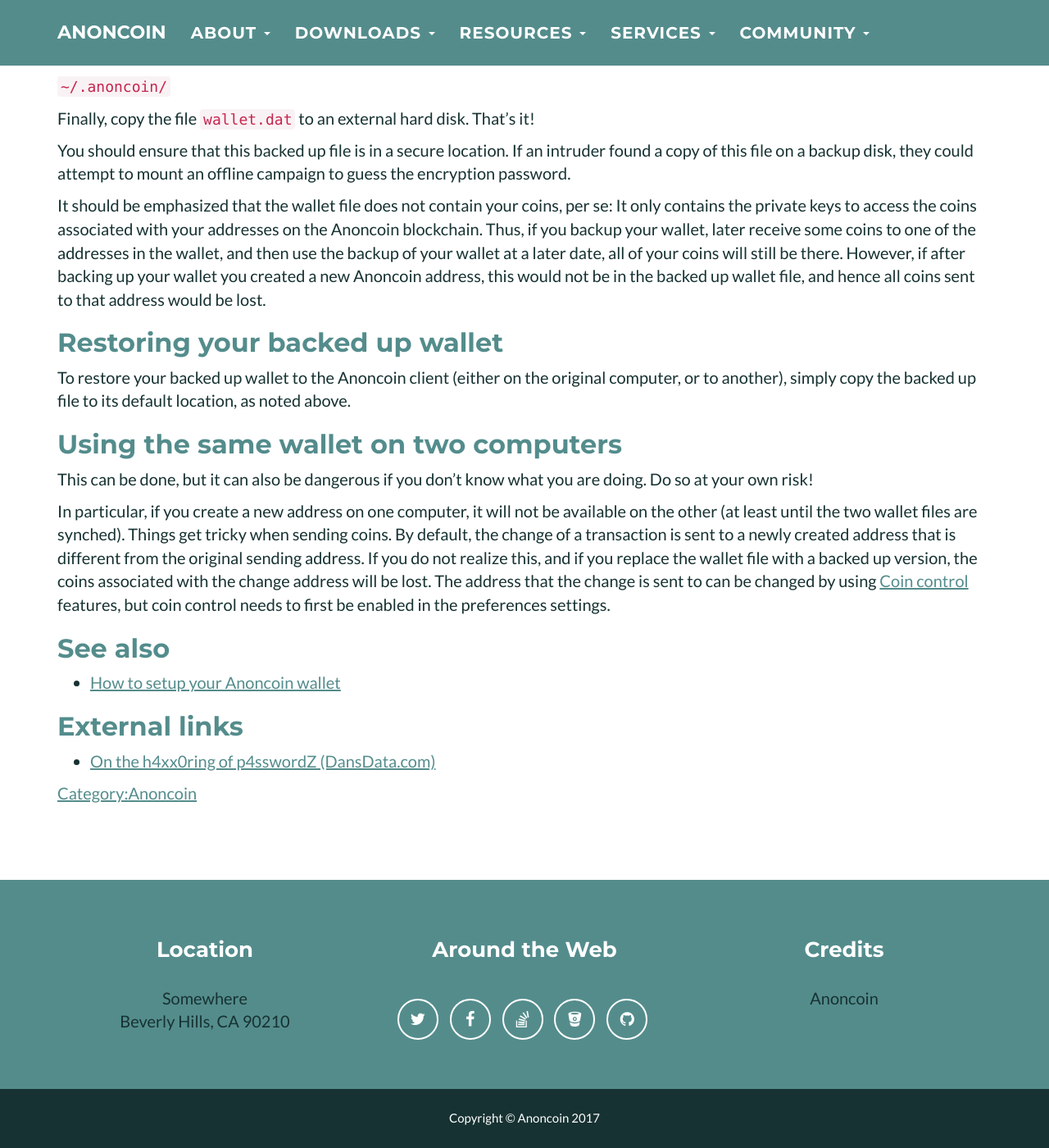
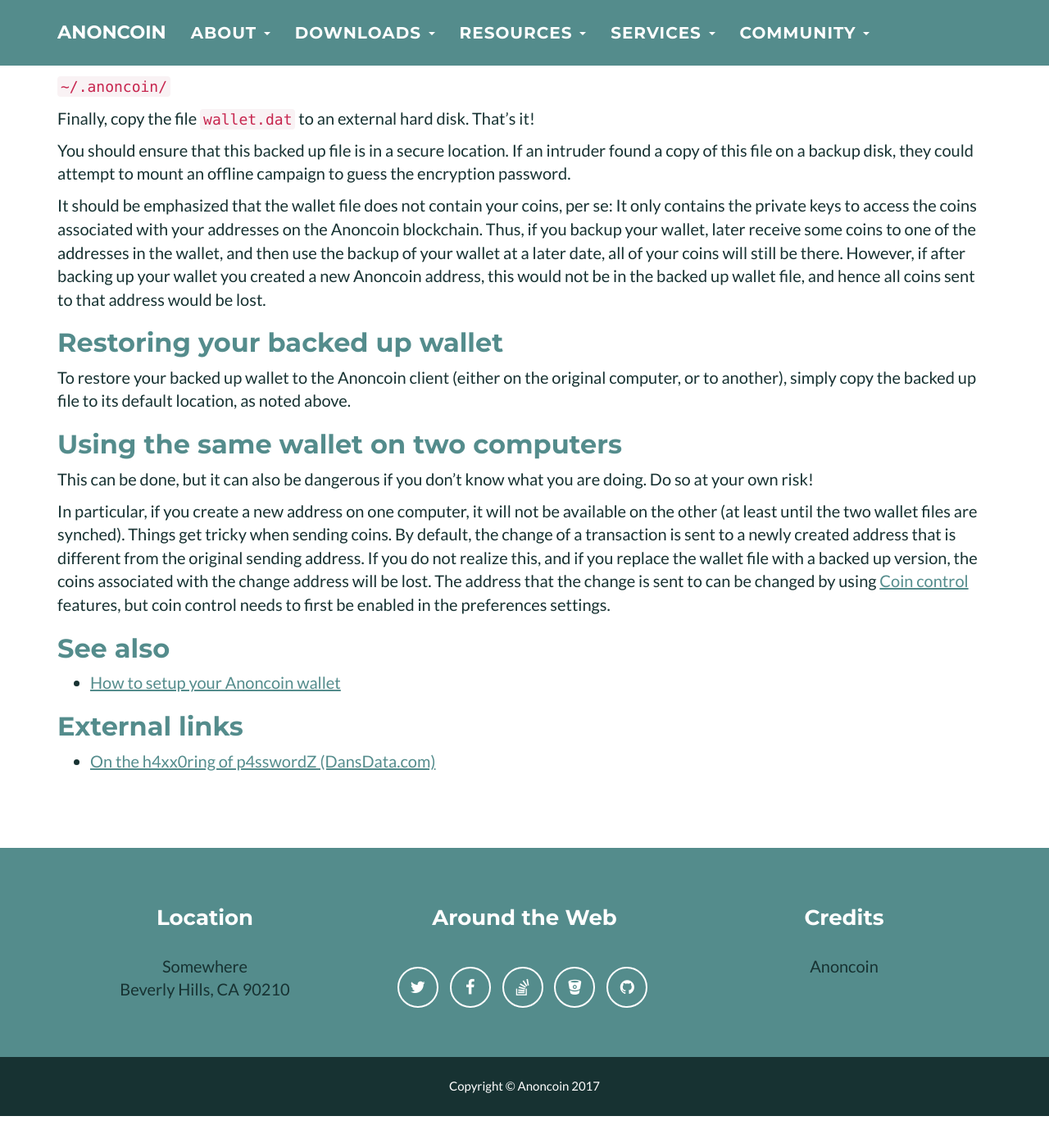
Before and after one commit to Anoncoin/anoncoin-website, a Jekyll site: the page built from resources/Securing_your_wallet.md, in a window 1280 px wide and 1400 px high, scrolled down 1286 px. Shown: the whole window at 82% size. Built offline with Jekyll 4.4.1, drawn with Linux system fonts in a browser that asks for light colours; after the commit the page ends 2647 px from its top, so only the background shows below that.

Commit message:
Remove category links

```diff
--- a/_includes/css/main.css
+++ b/_includes/css/main.css
@@ -8,7 +8,7 @@ body {
     overflow-x: hidden;
 }
 
-p,li,ul {
+p,ul {
     font-size: 20px;
     color: #{{ site.color.primary }};
 }
--- a/resources/Securing_your_wallet.md
+++ b/resources/Securing_your_wallet.md
@@ -65,5 +65,3 @@ External links
 --------------
 
 -   [On the h4xx0ring of p4sswordZ (DansData.com)](http://dansdata.com/gz140.htm)
-
-[Category:Anoncoin](/Category:Anoncoin "wikilink")
```
